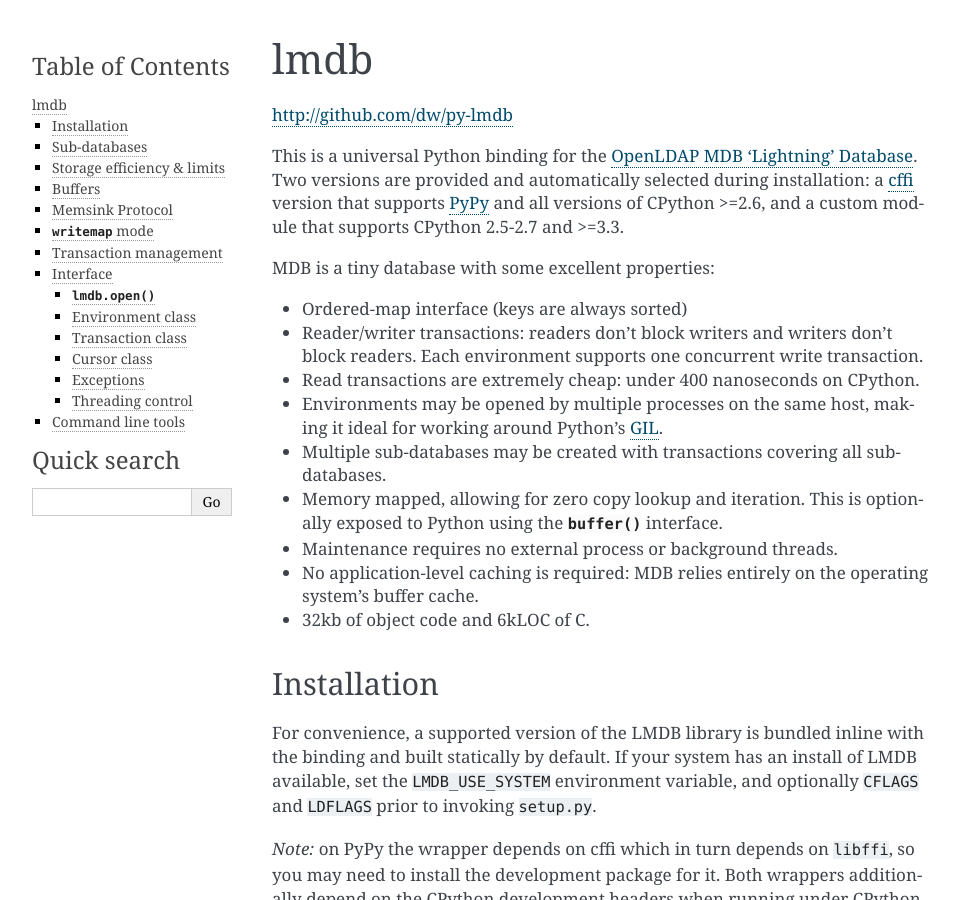
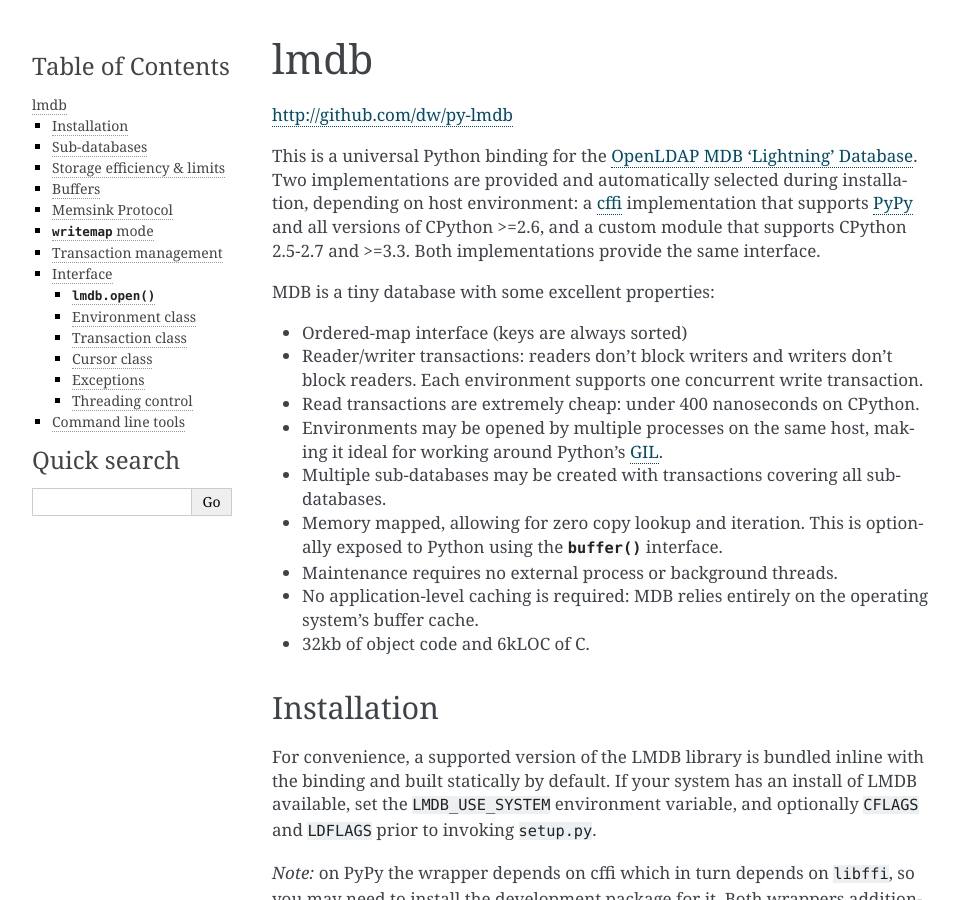
Before and after one commit to jnwatson/py-lmdb, a Sphinx documentation site: the page built from docs/index.rst, in a window 1280 px wide and 900 px high. Shown: the whole window, without its empty margins (148-1107 px from the left). Built offline with Sphinx 7.4.7, drawn with Linux system fonts in a browser that asks for light colours.

Commit message:
Update intro text.

```diff
--- a/docs/index.rst
+++ b/docs/index.rst
@@ -11,10 +11,12 @@
     :maxdepth: 2
 
 This is a universal Python binding for the `OpenLDAP MDB 'Lightning' Database
-<http://symas.com/mdb/>`_. Two versions are provided and automatically selected
-during installation: a `cffi <http://cffi.readthedocs.org/en/release-0.5/>`_
-version that supports `PyPy <http://www.pypy.org/>`_ and all versions of
-CPython >=2.6, and a custom module that supports CPython 2.5-2.7 and >=3.3.
+<http://symas.com/mdb/>`_. Two implementations are provided and automatically
+selected during installation, depending on host environment: a `cffi
+<http://cffi.readthedocs.org/en/release-0.5/>`_ implementation that supports
+`PyPy <http://www.pypy.org/>`_ and all versions of CPython >=2.6, and a custom
+module that supports CPython 2.5-2.7 and >=3.3. Both implementations provide
+the same interface.
 
 MDB is a tiny database with some excellent properties:
 
```
